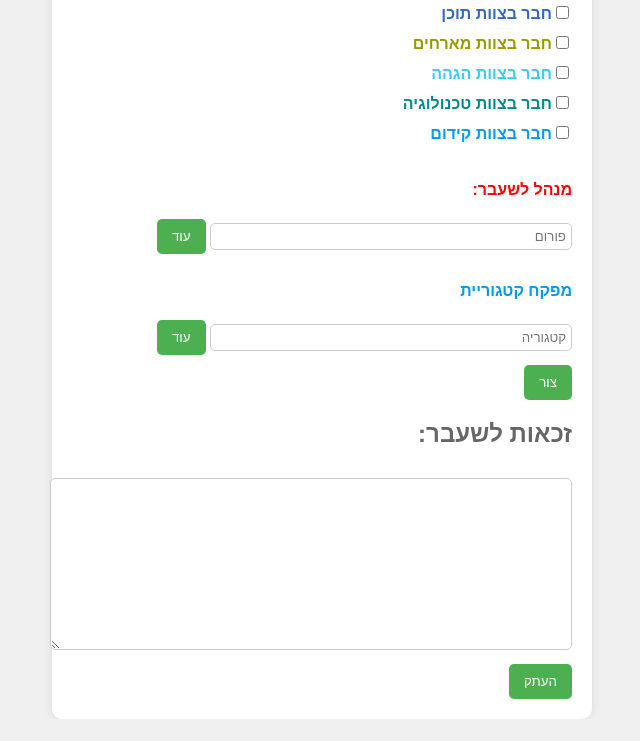
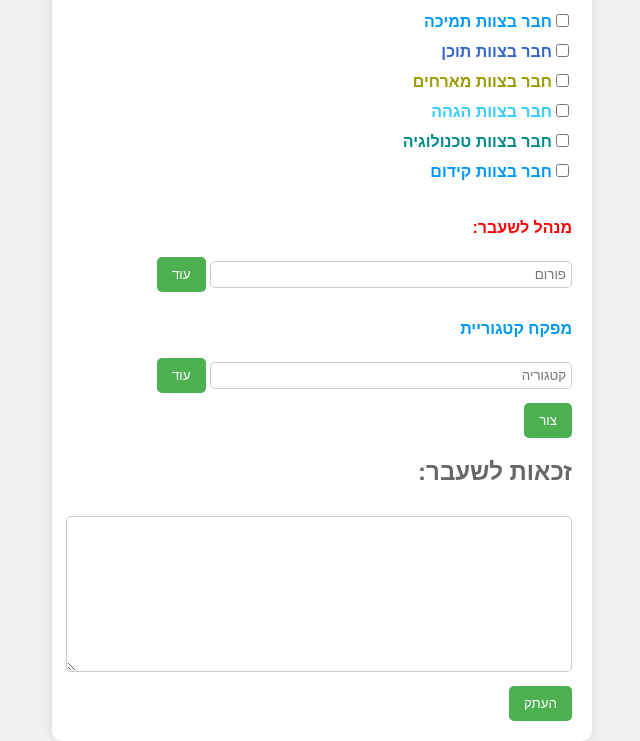
Before and after one commit to Saifan2/Zakaot, a plain HTML site: page index.html in a window 1280 px wide. Shown: the part 134-875 px from the top of the page, without its empty margins (318-958 px from the left). Before the commit the page ends 853 px from the top, so only its background shows below. Drawn offline with Linux system fonts and the light colour scheme.

Commit message:
Update style.css

```diff
--- a/style.css
+++ b/style.css
@@ -6,7 +6,7 @@ body {
     justify-content: center;
     align-items: center;
     height: 100vh;
-    margin: 0;
+    margin: 30px;
 }
 
 .container {
@@ -35,7 +35,7 @@ label {
 
 textarea {
     width: 100%;
-    padding: 10px;
+    /*padding: 10px;*/
     border-radius: 5px;
     border: 1px solid #ccc;
     margin-top: 10px;
```
